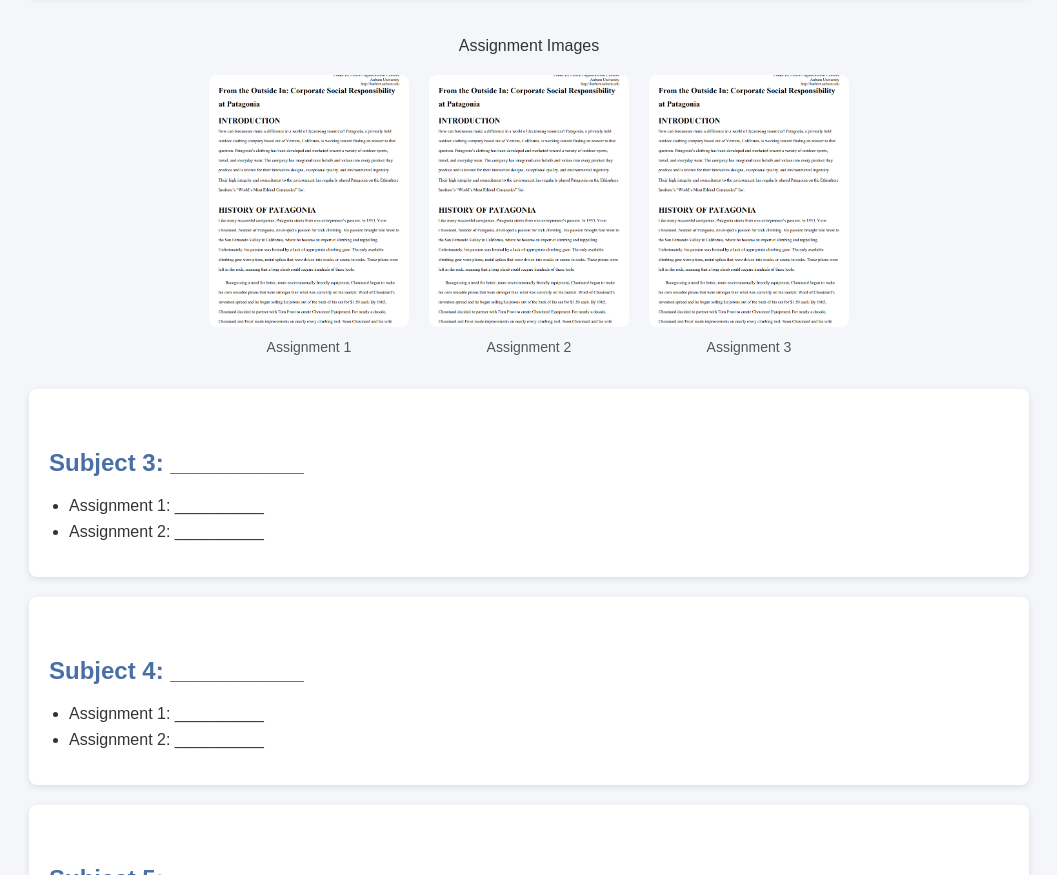
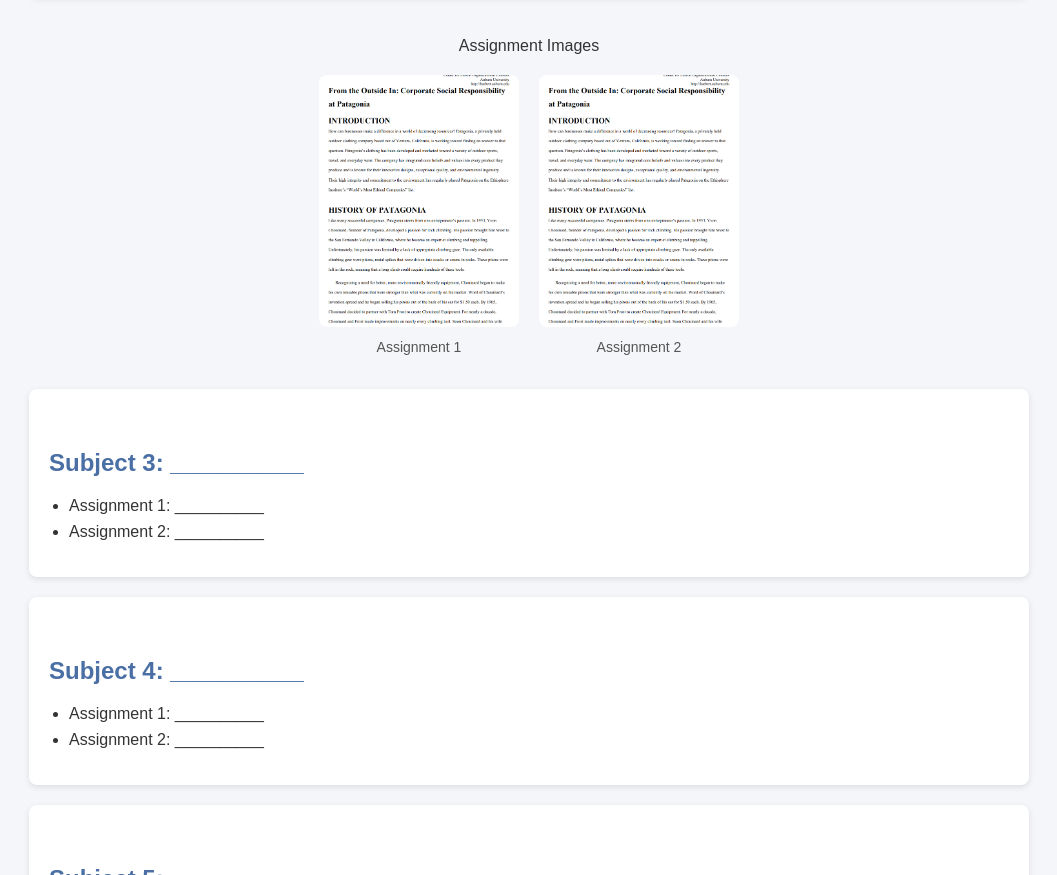
Before and after one commit to Varmalikith/Assignment_webpage, a plain HTML site: page index.html in a window 1280 px wide. Shown: the part 1062-1937 px from the top of the page, without its empty margins (111-1168 px from the left). Drawn offline with Linux system fonts and the light colour scheme.

Commit message:
Commented assignment3 image for ml

```diff
--- a/index.html
+++ b/index.html
@@ -185,10 +185,10 @@
                     <p class="img-caption">Assignment 2</p>
                 </div>
 
-                <div class="img-item">
+                <!--<div class="img-item">
                     <img src="ass1.png" alt="Image 2" />
                     <p class="img-caption">Assignment 3</p>
-                </div>
+                </div>-->
             </div>
         </div>
 
```
